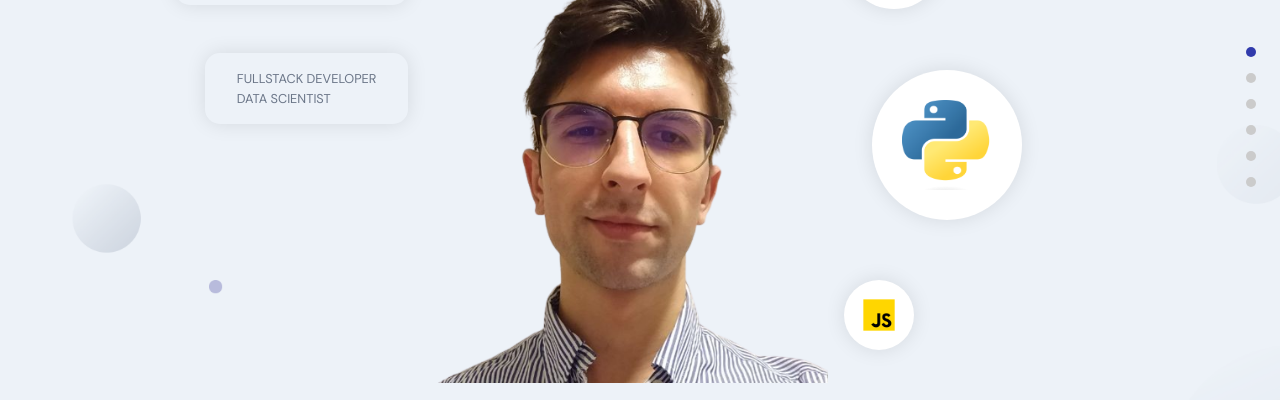
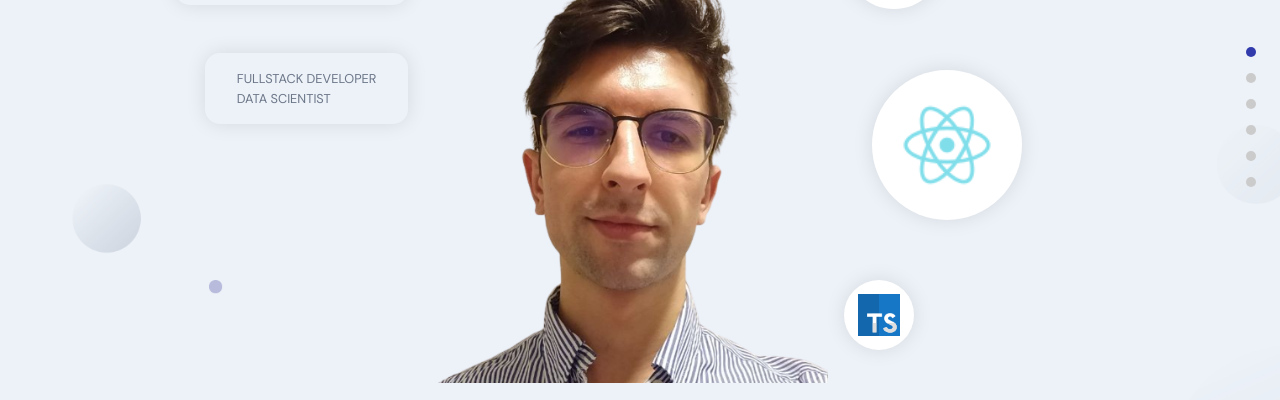
Before and after one commit to Nylio-prog/portfolio, a React (Create React App) app in the folder frontend_react/: page / in a window 1280 px wide. Shown: the part 283-683 px from the top of the page. Built offline with nearby package versions, Linux system fonts and the light colour scheme; no server answers.

Commit message:
changed about circles logos

```diff
--- a/frontend_react/src/constants/images.js
+++ b/frontend_react/src/constants/images.js
@@ -12,6 +12,7 @@ import typescript from '../assets/typescript.png';
 import circle from '../assets/circle.svg'
 import profile from '../assets/profile.png';
 import logo from '../assets/logo.png';
+import nextjs from '../assets/nextjs.png';
 
 const names = {
   email,
@@ -28,6 +29,7 @@ const names = {
   profile,
   logo,
   circle,
+  nextjs,
 };
 
 export default names;
--- a/frontend_react/src/container/Header/Header.jsx
+++ b/frontend_react/src/container/Header/Header.jsx
@@ -63,7 +63,7 @@ const Header = () => {
         whileInView={scaleVariants.whileInView}
         className='app__header-circles'
       >
-        {[images.react, images.python, images.javascript].map((circle, index) => (
+        {[images.python, images.react, images.typescript].map((circle, index) => (
           <div className="circle-cm app__flex" key={`circle-${index}`}>
             <img src={circle} alt="circle" />
           </div>
```
Also changed, not shown: frontend_react/src/assets/nextjs.png (added).
